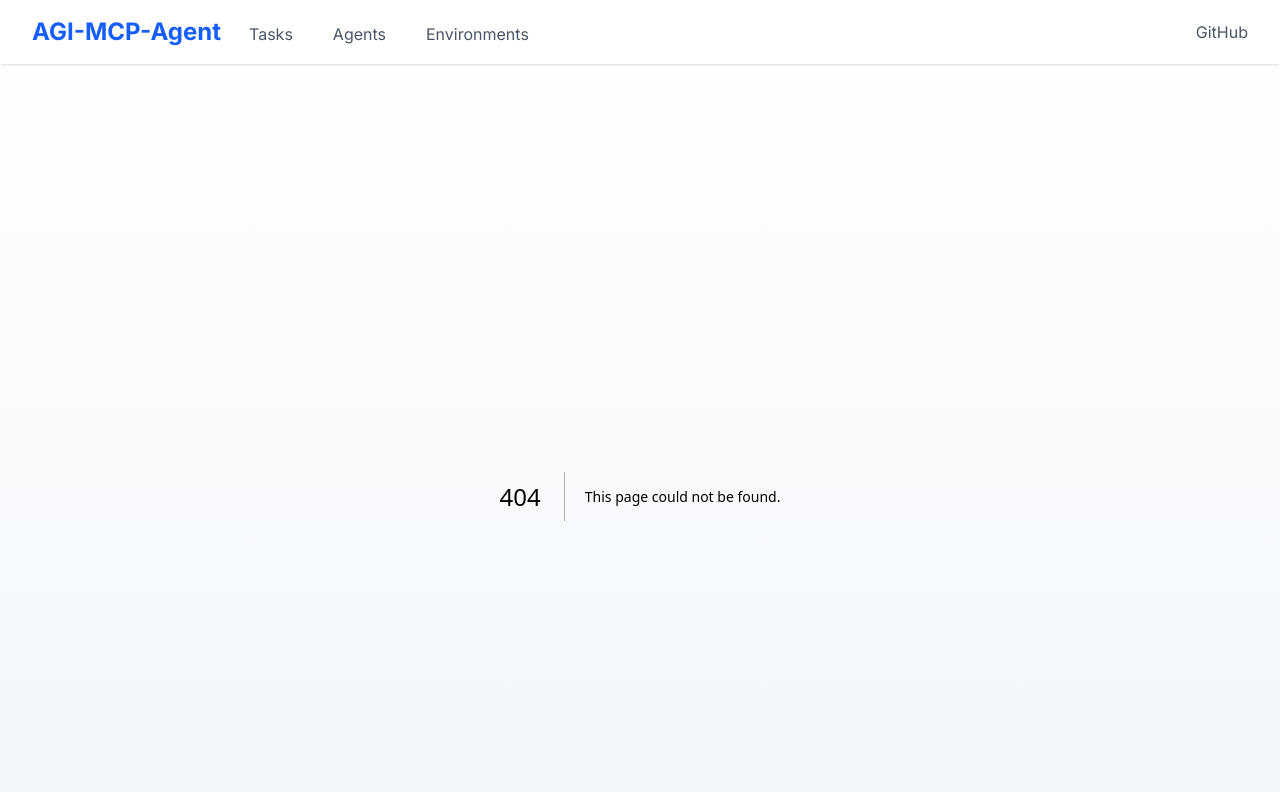
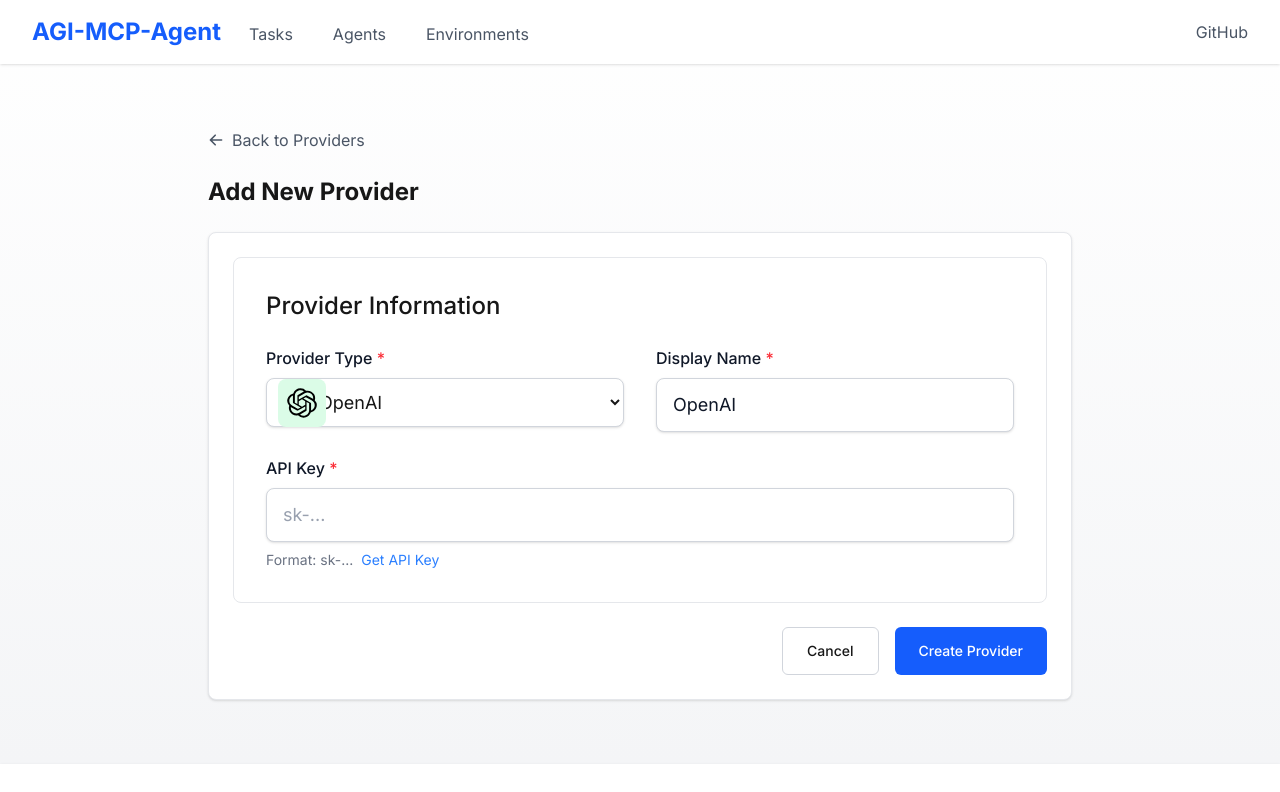
Before and after one commit to ot2net/agi-mcp-agent, a Next.js app in the folder frontend/: page /llm/providers/create in a window 1280 px wide. Before the commit this address had no page. Shown: the top 792 px of the page. Built offline with nearby package versions, Linux system fonts and the light colour scheme.

Commit message:
feat: enhance CreateModelForm and CreateProviderForm with improved UI components

```diff
--- /dev/null
+++ b/frontend/src/app/llm/models/page.tsx
@@ -0,0 +1,106 @@
+'use client';
+
+import { useState, useEffect } from 'react';
+import Link from 'next/link';
+import { HiOutlinePlus, HiOutlineChip, HiArrowLeft } from 'react-icons/hi';
+import { Button } from '@/components/base/Button';
+import { getModels } from '@/api/llm';
+import { LLMModel } from '@/types/llm';
+import { ModelCard } from '@/components/llm/ModelCard';
+
+export default function ModelsPage() {
+  const [models, setModels] = useState<LLMModel[]>([]);
+  const [isLoading, setIsLoading] = useState(true);
+  const [error, setError] = useState<string | null>(null);
+
+  const fetchData = async () => {
+    try {
+      setIsLoading(true);
+      const data = await getModels();
+      setModels(data);
+    } catch (err) {
+      console.error('Error fetching models:', err);
+      setError('Failed to fetch models. Please try again later.');
+    } finally {
+      setIsLoading(false);
+    }
+  };
+
+  useEffect(() => {
+    fetchData();
+  }, []);
+
+  // Handlers for deletion
+  const handleModelDelete = () => {
+    fetchData(); // Refresh data after deletion
+  };
+
+  return (
+    <div className="container mx-auto px-4 py-8 max-w-7xl">
+      <div className="flex flex-col space-y-6">
+        <div className="flex items-center justify-between">
+          <div className="flex items-center space-x-4">
+            <Link
+              href="/llm"
+              className="flex items-center text-gray-600 dark:text-gray-400 hover:text-gray-900 dark:hover:text-gray-100"
+            >
+              <HiArrowLeft className="mr-2" />
+              <span>Back</span>
+            </Link>
+            <h1 className="text-2xl font-bold">Models</h1>
+          </div>
+          <Link href="/llm/models/create">
+            <Button size="sm" className="flex items-center">
+              <HiOutlinePlus className="mr-1" />
+              Add Model
+            </Button>
+          </Link>
+        </div>
+
+        {isLoading ? (
+          <div className="text-center py-12">
+            <div className="inline-block h-8 w-8 animate-spin rounded-full border-4 border-solid border-blue-500 border-r-transparent" role="status">
+              <span className="sr-only">Loading...</span>
+            </div>
+            <p className="mt-4 text-gray-600">Loading models...</p>
+          </div>
+        ) : error ? (
+          <div className="bg-red-50 dark:bg-red-900/10 border border-red-200 dark:border-red-800 p-4 rounded-md">
+            <p className="text-red-800 dark:text-red-200">{error}</p>
+          </div>
+        ) : (
+          <div className="grid grid-cols-1 md:grid-cols-2 lg:grid-cols-3 gap-6">
+            {models.length > 0 ? (
+              models.map((model) => (
+                <ModelCard
+                  key={model.id}
+                  model={model}
+                  onDelete={handleModelDelete}
+                />
+              ))
+            ) : (
+              <div className="col-span-3 text-center py-16 border border-dashed border-gray-300 dark:border-gray-700 rounded-lg bg-gray-50 dark:bg-gray-900">
+                <HiOutlineChip className="mx-auto h-16 w-16 text-gray-400" />
+                <h3 className="mt-4 text-lg font-semibold text-gray-900 dark:text-white">No models</h3>
+                <p className="mt-2 text-gray-500 dark:text-gray-400 max-w-sm mx-auto">
+                  Add your first model to get started.
+                </p>
+                <div className="mt-6">
+                  <Link href="/llm/models/create">
+                    <Button
+                      size="default"
+                      className="flex items-center mx-auto"
+                    >
+                      <HiOutlinePlus className="mr-1" />
+                      Add Model
+                    </Button>
+                  </Link>
+                </div>
+              </div>
+            )}
+          </div>
+        )}
+      </div>
+    </div>
+  );
+}
--- /dev/null
+++ b/frontend/src/app/llm/providers/create/page.tsx
@@ -0,0 +1,27 @@
+'use client';
+
+import { CreateProviderForm } from '@/components/llm/CreateProviderForm';
+import Link from 'next/link';
+import { HiArrowLeft } from 'react-icons/hi';
+
+export default function CreateProviderPage() {
+  return (
+    <div className="container mx-auto px-4 py-8 max-w-4xl">
+      <div className="mb-6">
+        <Link
+          href="/llm"
+          className="flex items-center text-gray-600 dark:text-gray-400 hover:text-gray-900 dark:hover:text-gray-100"
+        >
+          <HiArrowLeft className="mr-2" />
+          <span>Back to Providers</span>
+        </Link>
+      </div>
+
+      <h1 className="text-2xl font-bold mb-6">Add New Provider</h1>
+
+      <div className="bg-white dark:bg-gray-800 rounded-lg shadow-sm border border-gray-200 dark:border-gray-700 p-6">
+        <CreateProviderForm />
+      </div>
+    </div>
+  );
+}
--- a/frontend/src/components/llm/CreateModelForm.tsx
+++ b/frontend/src/components/llm/CreateModelForm.tsx
@@ -3,8 +3,12 @@
 import { useState, useEffect } from 'react';
 import { useRouter } from 'next/navigation';
 import { Button } from '@/components/base/Button';
+import { Input } from '@/components/base/Input';
+import { Select } from '@/components/base/Select';
+import { FormField } from '@/components/base/FormField';
 import { LLMModelCreate, LLMProvider } from '@/types/llm';
 import { createModel, getProviders } from '@/api/llm';
+import { ModelIcon } from '@/components/llm/ModelIcon';
 
 export function CreateModelForm() {
   const router = useRouter();
@@ -15,7 +19,7 @@
   const [formData, setFormData] = useState<LLMModelCreate>({
     provider_id: 0,
     model_name: '',
-    capability: 'chat',
+    capability: 'embedding',
     params: {
       temperature: 0.7,
       max_tokens: 1000
@@ -109,17 +113,25 @@
 
   const presetModels = {
     openai: ['gpt-3.5-turbo', 'gpt-4', 'gpt-4-vision-preview', 'text-embedding-ada-002'],
-    anthropic: ['claude-2', 'claude-instant-1'],
-    mistral: ['mistral-tiny', 'mistral-small', 'mistral-medium'],
-    cohere: ['command', 'command-light', 'embed-english-v3.0'],
+    anthropic: ['claude-2', 'claude-instant-1', 'claude-3-sonnet', 'claude-3-opus'],
+    mistral: ['mistral-tiny', 'mistral-small', 'mistral-medium', 'mistral-large'],
+    cohere: ['command', 'command-light', 'command-r', 'embed-english-v3.0'],
+    google: ['gemini-pro', 'gemini-pro-vision', 'gemini-ultra', 'text-embedding-gecko'],
+    deepseek: ['deepseek-chat', 'deepseek-coder'],
   };
 
   const getModelSuggestions = () => {
     const provider = providers.find(p => p.id === formData.provider_id);
     if (!provider) return [];
 
-    const providerType = provider.type as keyof typeof presetModels;
+    const providerType = provider.type.toLowerCase() as keyof typeof presetModels;
     return presetModels[providerType] || [];
+  };
+
+  // Get the current selected provider's type
+  const getSelectedProviderType = () => {
+    const provider = providers.find(p => p.id === formData.provider_id);
+    return provider?.type || '';
   };
 
   // Auto-select popular models when provider changes
@@ -127,15 +139,27 @@
     const provider = providers.find(p => p.id === formData.provider_id);
     if (!provider) return;
 
-    const providerType = provider.type as keyof typeof presetModels;
+    const providerType = provider.type.toLowerCase() as keyof typeof presetModels;
     const models = presetModels[providerType] || [];
 
     // For embedding capability, auto-select embedding model when available
-    if (formData.capability === 'embedding' && providerType === 'openai') {
+    if (formData.capability === 'embedding') {
+      if (providerType === 'openai') {
         setFormData(prev => ({
           ...prev,
           model_name: 'text-embedding-ada-002'
         }));
+      } else if (providerType === 'cohere') {
+        setFormData(prev => ({
+          ...prev,
+          model_name: 'embed-english-v3.0'
+        }));
+      } else if (providerType === 'google') {
+        setFormData(prev => ({
+          ...prev,
+          model_name: 'text-embedding-gecko'
+        }));
+      }
     }
     // For chat capability, auto-select first chat model when available
     else if (formData.capability === 'chat' && models.length > 0) {
@@ -147,19 +171,64 @@
   }, [formData.provider_id, formData.capability, providers]);
 
   if (isLoadingProviders) {
-    return <div className="text-center py-4">Loading providers...</div>;
+    return (
+      <div className="flex items-center justify-center py-12">
+        <div className="inline-block h-8 w-8 animate-spin rounded-full border-4 border-solid border-blue-500 border-r-transparent" role="status">
+          <span className="sr-only">Loading...</span>
+        </div>
+        <p className="ml-3 text-gray-600">Loading providers...</p>
+      </div>
+    );
   }
 
   if (providers.length === 0) {
     return (
-      <div className="text-center py-4">
-        <p className="mb-4">No providers available. Please create a provider first.</p>
-        <Button onClick={() => router.push('/llm/providers/create')}>
-          Create Provider
+      <div className="text-center py-8 bg-white dark:bg-gray-800 rounded-lg shadow-sm border border-gray-200 dark:border-gray-700 p-6">
+        <div className="mx-auto w-16 h-16 flex items-center justify-center rounded-full bg-blue-50 dark:bg-blue-900/20 mb-4">
+          <svg xmlns="http://www.w3.org/2000/svg" className="h-8 w-8 text-blue-500" fill="none" viewBox="0 0 24 24" stroke="currentColor">
+            <path strokeLinecap="round" strokeLinejoin="round" strokeWidth={2} d="M12 9v3m0 0v3m0-3h3m-3 0H9m12 0a9 9 0 11-18 0 9 9 0 0118 0z" />
+          </svg>
+        </div>
+        <h3 className="text-xl font-semibold mb-2">No Providers Available</h3>
+        <p className="mb-6 text-gray-500 dark:text-gray-400 max-w-sm mx-auto">
+          You need to add a provider before you can create a model.
+        </p>
+        <Button
+          onClick={() => router.push('/llm/providers/create')}
+          className="px-6"
+        >
+          Add Provider
         </Button>
       </div>
     );
   }
+
+  // Custom Provider Select with Icons
+  const ProviderSelect = () => {
+    const selectedProviderType = getSelectedProviderType();
+
+    return (
+      <div className="relative">
+        <select
+          id="provider_id"
+          name="provider_id"
+          required
+          value={formData.provider_id.toString()}
+          onChange={handleChange}
+          className="block w-full rounded-lg border border-gray-300 dark:border-gray-700 bg-white dark:bg-gray-900 pl-12 pr-4 py-3 text-lg text-left shadow-sm focus:border-blue-500 focus:ring-blue-500"
+        >
+          {providers.map((provider) => (
+            <option key={provider.id} value={provider.id.toString()}>
+              {provider.name} ({provider.type})
+            </option>
+          ))}
+        </select>
+        <div className="pointer-events-none absolute inset-y-0 left-0 flex items-center pl-3">
+          <ModelIcon type={selectedProviderType} size="md" withBackground={true} />
+        </div>
+      </div>
+    );
+  };
 
   return (
     <form onSubmit={handleSubmit} className="space-y-6">
@@ -169,35 +238,22 @@
         </div>
       )}
 
-      <div className="bg-white dark:bg-gray-800 p-6 rounded-lg border border-gray-200 dark:border-gray-700">
-        <h3 className="text-lg font-medium mb-4">Basic Information</h3>
+      <div className="bg-white dark:bg-gray-800 p-8 rounded-lg border border-gray-200 dark:border-gray-700">
+        <h3 className="text-2xl font-medium mb-6">Basic Information</h3>
 
-        <div className="grid grid-cols-1 md:grid-cols-2 gap-6">
+        <div className="grid grid-cols-1 md:grid-cols-2 gap-x-8 gap-y-6">
           <div>
-            <label htmlFor="provider_id" className="block text-sm font-medium text-gray-700 dark:text-gray-300 mb-1">
-              Provider *
+            <label htmlFor="provider_id" className="block text-base font-medium text-gray-900 dark:text-white mb-2">
+              Provider <span className="text-red-500">*</span>
             </label>
-            <select
-              id="provider_id"
-              name="provider_id"
-              required
-              value={formData.provider_id}
-              onChange={handleChange}
-              className="block w-full rounded-md border-gray-300 shadow-sm focus:border-blue-500 focus:ring-blue-500 dark:bg-gray-800 dark:border-gray-700"
-            >
-              {providers.map(provider => (
-                <option key={provider.id} value={provider.id}>
-                  {provider.name} ({provider.type})
-                </option>
-              ))}
-            </select>
+            <ProviderSelect />
           </div>
 
           <div>
-            <label htmlFor="model_name" className="block text-sm font-medium text-gray-700 dark:text-gray-300 mb-1">
-              Model Name *
+            <label htmlFor="model_name" className="block text-base font-medium text-gray-900 dark:text-white mb-2">
+              Model Name <span className="text-red-500">*</span>
             </label>
-            <input
+            <Input
               id="model_name"
               name="model_name"
               type="text"
@@ -205,8 +261,8 @@
               list="model-suggestions"
               value={formData.model_name}
               onChange={handleChange}
-              className="block w-full rounded-md border-gray-300 shadow-sm focus:border-blue-500 focus:ring-blue-500 dark:bg-gray-800 dark:border-gray-700"
               placeholder="e.g., gpt-3.5-turbo"
+              className="py-3 text-lg"
             />
             <datalist id="model-suggestions">
               {getModelSuggestions().map(model => (
@@ -216,24 +272,44 @@
           </div>
         </div>
 
-        <div className="mt-4">
-          <label htmlFor="capability" className="block text-sm font-medium text-gray-700 dark:text-gray-300 mb-1">
-            Capability *
+        <div className="mt-6">
+          <label htmlFor="capability" className="block text-base font-medium text-gray-900 dark:text-white mb-2">
+            Capability <span className="text-red-500">*</span>
           </label>
-          <div className="flex flex-wrap gap-3 mt-1">
-            {['chat', 'embedding', 'completion'].map(capability => (
-              <label key={capability} className="flex items-center">
+          <div className="flex flex-wrap gap-6 mt-2">
+            <label className="flex items-center">
               <input
                 type="radio"
                 name="capability"
-                  value={capability}
-                  checked={formData.capability === capability}
+                value="chat"
+                checked={formData.capability === 'chat'}
                 onChange={handleChange}
-                  className="rounded-full text-blue-600 focus:ring-blue-500 h-4 w-4"
+                className="w-5 h-5 rounded-full text-blue-600 focus:ring-blue-500"
               />
-                <span className="ml-2 text-sm capitalize">{capability}</span>
+              <span className="ml-2 text-base">Chat</span>
             </label>
-            ))}
+            <label className="flex items-center">
+              <input
+                type="radio"
+                name="capability"
+                value="embedding"
+                checked={formData.capability === 'embedding'}
+                onChange={handleChange}
+                className="w-5 h-5 rounded-full text-blue-600 focus:ring-blue-500"
+              />
+              <span className="ml-2 text-base">Embedding</span>
+            </label>
+            <label className="flex items-center">
+              <input
+                type="radio"
+                name="capability"
+                value="completion"
+                checked={formData.capability === 'completion'}
+                onChange={handleChange}
+                className="w-5 h-5 rounded-full text-blue-600 focus:ring-blue-500"
+              />
+              <span className="ml-2 text-base">Completion</span>
+            </label>
           </div>
         </div>
       </div>
@@ -242,13 +318,17 @@
         <Button
           type="button"
           variant="outline"
+          size="lg"
           onClick={() => router.back()}
+          className="px-6"
         >
           Cancel
         </Button>
         <Button
           type="submit"
+          size="lg"
           disabled={isLoading}
+          className="px-6"
         >
           {isLoading ? 'Creating...' : 'Create Model'}
         </Button>
--- a/frontend/src/components/llm/CreateProviderForm.tsx
+++ b/frontend/src/components/llm/CreateProviderForm.tsx
@@ -3,8 +3,12 @@
 import { useState, useEffect } from 'react';
 import { useRouter } from 'next/navigation';
 import { Button } from '@/components/base/Button';
+import { Input } from '@/components/base/Input';
+import { Select } from '@/components/base/Select';
+import { FormField } from '@/components/base/FormField';
 import { LLMProviderCreate } from '@/types/llm';
 import { createProvider } from '@/api/llm';
+import { ModelIcon } from '@/components/llm/ModelIcon';
 
 export function CreateProviderForm() {
   const router = useRouter();
@@ -39,6 +43,13 @@
     }));
   };
 
+  const handleProviderChange = (value: string) => {
+    setFormData(prevData => ({
+      ...prevData,
+      type: value,
+    }));
+  };
+
   const handleSubmit = async (e: React.FormEvent) => {
     e.preventDefault();
     setError(null);
@@ -66,7 +77,37 @@
     { value: 'deepseek', label: 'DeepSeek', keyFormat: 'DEEPSEEK_API_KEY', docLink: 'https://platform.deepseek.com/' },
   ];
 
+  const selectOptions = providerOptions.map(option => ({
+    value: option.value,
+    label: option.label
+  }));
+
   const selectedProvider = providerOptions.find(p => p.value === formData.type) || providerOptions[0];
+
+  // Custom Provider Select with Icons
+  const ProviderSelect = () => {
+    return (
+      <div className="relative">
+        <select
+          id="type"
+          name="type"
+          required
+          value={formData.type}
+          onChange={handleChange}
+          className="block w-full rounded-lg border border-gray-300 dark:border-gray-700 bg-white dark:bg-gray-900 pl-12 pr-4 py-3 text-lg text-left shadow-sm focus:border-blue-500 focus:ring-blue-500"
+        >
+          {providerOptions.map((option) => (
+            <option key={option.value} value={option.value}>
+              {option.label}
+            </option>
+          ))}
+        </select>
+        <div className="pointer-events-none absolute inset-y-0 left-0 flex items-center pl-3">
+          <ModelIcon type={formData.type} size="md" withBackground={true} />
+        </div>
+      </div>
+    );
+  };
 
   return (
     <form onSubmit={handleSubmit} className="space-y-6">
@@ -76,64 +117,50 @@
         </div>
       )}
 
-      <div className="bg-white dark:bg-gray-800 p-6 rounded-lg border border-gray-200 dark:border-gray-700">
-        <h3 className="text-lg font-medium mb-4">Provider Information</h3>
+      <div className="bg-white dark:bg-gray-800 p-8 rounded-lg border border-gray-200 dark:border-gray-700">
+        <h3 className="text-2xl font-medium mb-6">Provider Information</h3>
 
-        <div className="grid grid-cols-1 md:grid-cols-2 gap-6">
+        <div className="grid grid-cols-1 md:grid-cols-2 gap-x-8 gap-y-6">
           <div>
-            <label htmlFor="type" className="block text-sm font-medium text-gray-700 dark:text-gray-300 mb-1">
-              Provider Type *
+            <label htmlFor="type" className="block text-base font-medium text-gray-900 dark:text-white mb-2">
+              Provider Type <span className="text-red-500">*</span>
             </label>
-            <select
-              id="type"
-              name="type"
-              required
-              value={formData.type}
-              onChange={handleChange}
-              className="block w-full rounded-md border-gray-300 shadow-sm focus:border-blue-500 focus:ring-blue-500 dark:bg-gray-800 dark:border-gray-700"
-            >
-              {providerOptions.map(option => (
-                <option key={option.value} value={option.value}>
-                  {option.label}
-                </option>
-              ))}
-            </select>
+            <ProviderSelect />
           </div>
 
           <div>
-            <label htmlFor="name" className="block text-sm font-medium text-gray-700 dark:text-gray-300 mb-1">
-              Display Name *
+            <label htmlFor="name" className="block text-base font-medium text-gray-900 dark:text-white mb-2">
+              Display Name <span className="text-red-500">*</span>
             </label>
-            <input
+            <Input
               id="name"
               name="name"
               type="text"
               required
               value={formData.name}
               onChange={handleChange}
-              className="block w-full rounded-md border-gray-300 shadow-sm focus:border-blue-500 focus:ring-blue-500 dark:bg-gray-800 dark:border-gray-700"
               placeholder="My OpenAI Account"
+              className="py-3 text-lg"
             />
           </div>
         </div>
 
         <div className="mt-6">
-          <label htmlFor="api_key" className="block text-sm font-medium text-gray-700 dark:text-gray-300 mb-1">
-            API Key *
+          <div>
+            <label htmlFor="api_key" className="block text-base font-medium text-gray-900 dark:text-white mb-2">
+              API Key <span className="text-red-500">*</span>
             </label>
-          <div className="relative">
-            <input
+            <Input
               id="api_key"
               name="api_key"
               type="password"
               required
               value={formData.api_key}
               onChange={handleChange}
-              className="block w-full rounded-md border-gray-300 shadow-sm focus:border-blue-500 focus:ring-blue-500 dark:bg-gray-800 dark:border-gray-700"
               placeholder={selectedProvider.keyFormat}
+              className="py-3 text-lg"
             />
-          </div>
-          <div className="mt-2 flex items-center gap-2 text-xs text-gray-500 dark:text-gray-400">
+            <div className="mt-2 flex items-center gap-2 text-sm text-gray-500 dark:text-gray-400">
               <p>Format: {selectedProvider.keyFormat}</p>
               <a
                 href={selectedProvider.docLink}
@@ -146,18 +173,23 @@
             </div>
           </div>
         </div>
+      </div>
 
       <div className="flex justify-end space-x-4">
         <Button
           type="button"
           variant="outline"
+          size="lg"
           onClick={() => router.back()}
+          className="px-6"
         >
           Cancel
         </Button>
         <Button
           type="submit"
+          size="lg"
           disabled={isLoading}
+          className="px-6"
         >
           {isLoading ? 'Creating...' : 'Create Provider'}
         </Button>
```
Also changed, not shown: frontend/src/app/llm/models/create/page.tsx (added, +28 -0 lines). Lines whose indentation alone changed are shown as unchanged.
